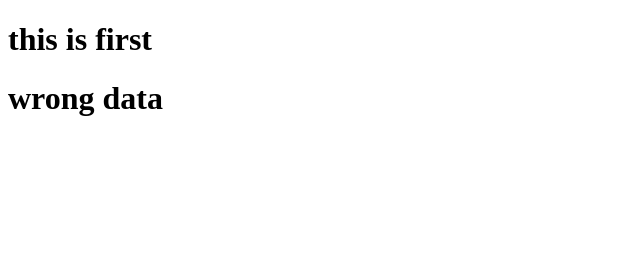
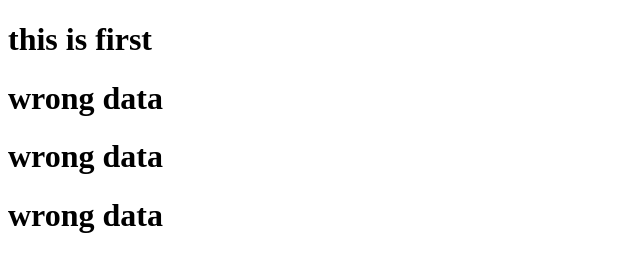
Before and after one commit to JaydipJadhav25/git-reset-cmd, a plain HTML site: page index.html in a window 1280 px wide. Shown: the whole page, without its empty margins (0-640 px from the left). Drawn offline with Linux system fonts and the light colour scheme.

Commit message:
wrong data

```diff
--- a/index.html
+++ b/index.html
@@ -8,6 +8,8 @@
 <body>
     <h1>this is first </h1>
     <h1>wrong data</h1>
+    <h1>wrong data</h1>
+    <h1>wrong data</h1>
 
 </body>
 </html>
```
